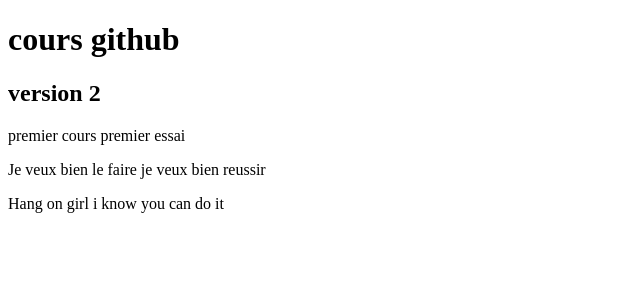
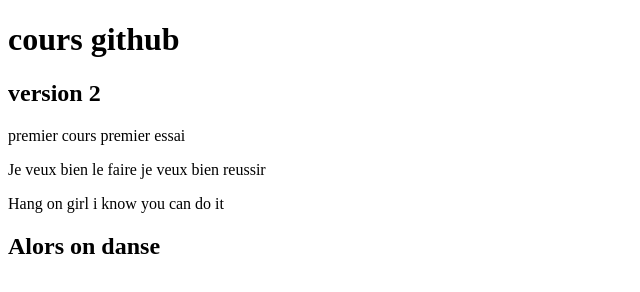
Before and after one commit to Dhouha11/Mes-essais-, a plain HTML site: page index.html in a window 1280 px wide. Shown: the whole page, without its empty margins (0-640 px from the left). Drawn offline with Linux system fonts and the light colour scheme.

Commit message:
version 2

```diff
--- a/index.html
+++ b/index.html
@@ -10,6 +10,6 @@
 <p> Je veux bien le faire
     je veux bien reussir </p>
     <p> Hang on girl i know you can do it</p>
-
+    <h2> Alors on danse </h2>
     </body>
 </html>
```
